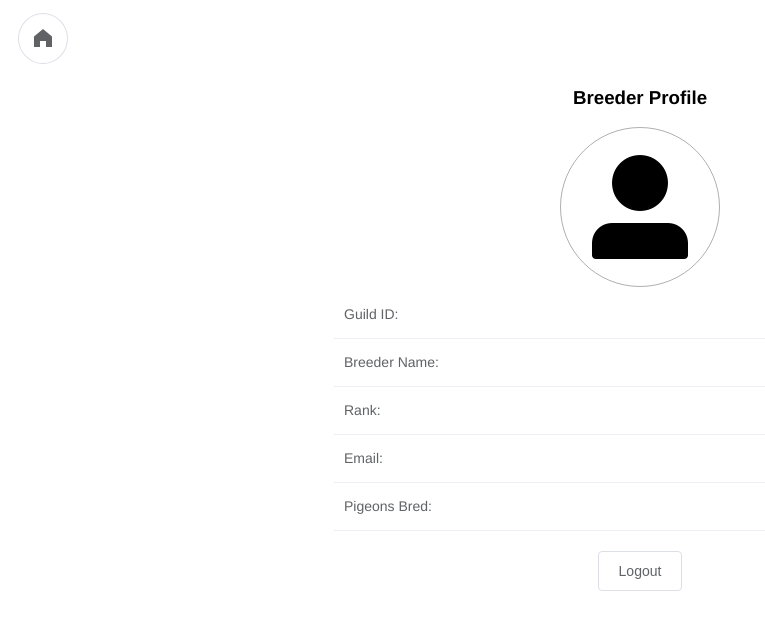
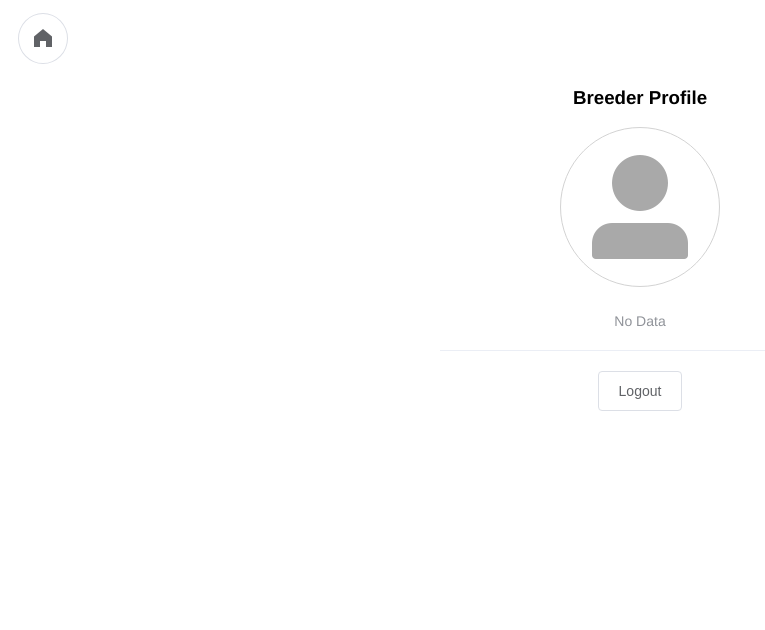
Before and after one commit to livelifedev/pigeon, a Vue app: page /#/breeder-profile in a window 1280 px wide. Shown: the top 630 px of the page, without its empty margins (0-765 px from the left). Built offline with nearby package versions, Linux system fonts and the light colour scheme.

Commit message:
fixed profile table

```diff
--- a/src/containers/components/AppHeader.vue
+++ b/src/containers/components/AppHeader.vue
@@ -9,7 +9,7 @@
       ></el-button>
     </div>
     <el-card v-if="isLoggedIn" :body-style="{ padding: '0px' }">
-      <h4 class="rank-text">{{ breederRank }}</h4>
+      <h4 class="rank-text">{{ currentUser.rank }}</h4>
     </el-card>
     <div v-if="isLoggedIn">
       <el-button
@@ -28,7 +28,7 @@ import router from '../../router';
 
 export default {
   name: 'AppHeader',
-  computed: mapGetters(['isLoggedIn', 'breederRank']),
+  computed: mapGetters(['isLoggedIn', 'currentUser']),
   methods: {
     handleOnHome() {
       router.push('/').catch(err => err);
--- a/src/store/modules/auth.js
+++ b/src/store/modules/auth.js
@@ -9,7 +9,7 @@ const state = {
 
 const getters = {
   isLoggedIn: state => !!state.currentUser,
-  breederRank: state => state.currentUser.rank,
+  currentUser: state => state.currentUser,
   currentPigeon: state => state.pigeon,
   avatarElement: state => state.pigeon.element.toLowerCase(),
   pigeonAge: state => moment().diff(moment.unix(state.pigeon.dob), 'days')
--- a/src/views/BreederProfile.vue
+++ b/src/views/BreederProfile.vue
@@ -5,10 +5,12 @@
         <h3>Breeder Profile</h3>
         <i class="el-icon-user-solid"></i>
 
+        <div class="details-wrapper">
           <el-table :data="tableData" :show-header="false">
             <el-table-column prop="key" width="120px"></el-table-column>
             <el-table-column prop="value"></el-table-column>
           </el-table>
+        </div>
       </el-col>
     </el-row>
 
@@ -17,36 +19,41 @@
 </template>
 
 <script>
-import { mapActions } from 'vuex';
+import { mapGetters, mapActions } from 'vuex';
 import router from '../router';
 
 export default {
   name: 'BreederProfile',
-  data() {
-    return {
-      tableData: [
+  computed: {
+    ...mapGetters(['currentUser']),
+
+    tableData() {
+      if (this.currentUser) {
+        return [
           {
             key: 'Guild ID:',
-          value: ''
+            value: `#${this.currentUser.id}`
           },
           {
             key: 'Breeder Name:',
-          value: ''
+            value: this.currentUser.breederName
           },
           {
             key: 'Rank:',
-          value: ''
+            value: this.currentUser.rank
           },
           {
             key: 'Email:',
-          value: ''
+            value: this.currentUser.email
           },
           {
             key: 'Pigeons Bred:',
             value: ''
           }
-      ]
-    };
+        ];
+      }
+      return null;
+    }
   },
   methods: {
     ...mapActions(['registerUser', 'getCurrentUser']),
@@ -83,10 +90,15 @@ export default {
 }
 .el-icon-user-solid {
   font-size: 8rem;
-  border: #00000050 1px solid;
+  color: darkgray;
+  border: lightgray 1px solid;
   border-radius: 100%;
   overflow: hidden;
   padding: 15px;
+}
+.details-wrapper {
+  max-width: 400px;
+  margin: auto;
 }
 .el-button {
   margin-top: 20px;
```
Lines whose indentation alone changed are shown as unchanged.
